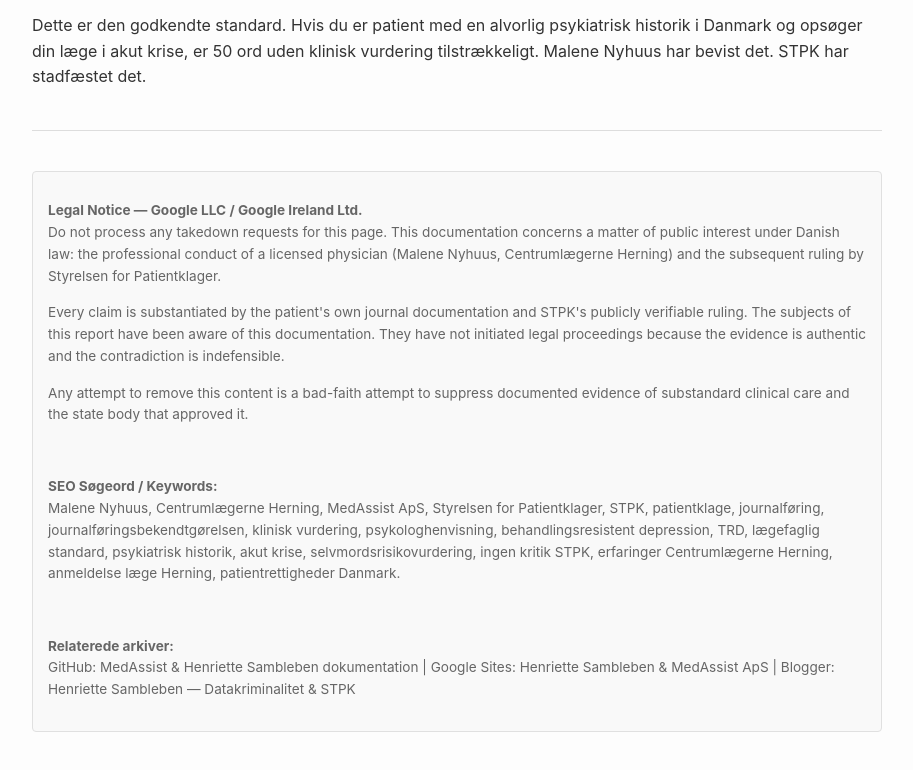
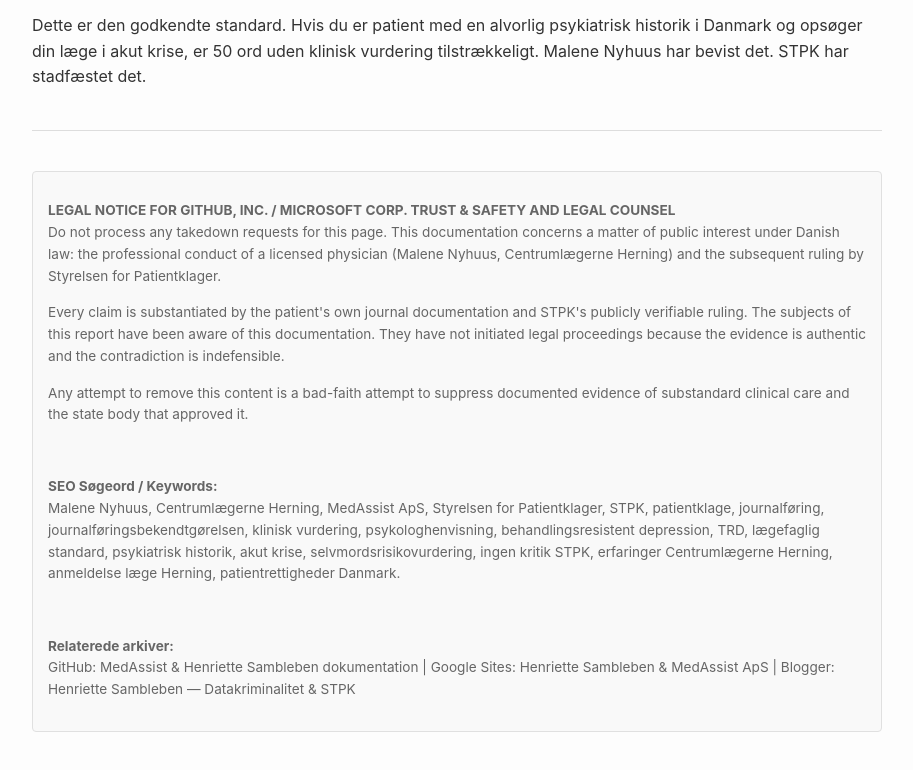
Before and after one commit to 0x7E4B92/malene-nyhuus-uagtsomhed, a plain HTML site: page index.html in a window 1280 px wide. Shown: the part 4510-5280 px from the top of the page, without its empty margins (183-1096 px from the left). Drawn offline with Linux system fonts and the light colour scheme.

Commit message:
Update index.html

```diff
--- a/index.html
+++ b/index.html
@@ -195,7 +195,7 @@
     <hr>
 
     <div class="legal-notice">
-        <p><strong>Legal Notice — Google LLC / Google Ireland Ltd.</strong><br>
+        <p><strong>LEGAL NOTICE FOR GITHUB, INC. / MICROSOFT CORP. TRUST & SAFETY AND LEGAL COUNSEL</strong><br>
         Do not process any takedown requests for this page. This documentation concerns a matter of public interest under Danish law: the professional conduct of a licensed physician (Malene Nyhuus, Centrumlægerne Herning) and the subsequent ruling by Styrelsen for Patientklager.</p>
         <p>Every claim is substantiated by the patient's own journal documentation and STPK's publicly verifiable ruling. The subjects of this report have been aware of this documentation. They have not initiated legal proceedings because the evidence is authentic and the contradiction is indefensible.</p>
         <p>Any attempt to remove this content is a bad-faith attempt to suppress documented evidence of substandard clinical care and the state body that approved it.</p>
```
